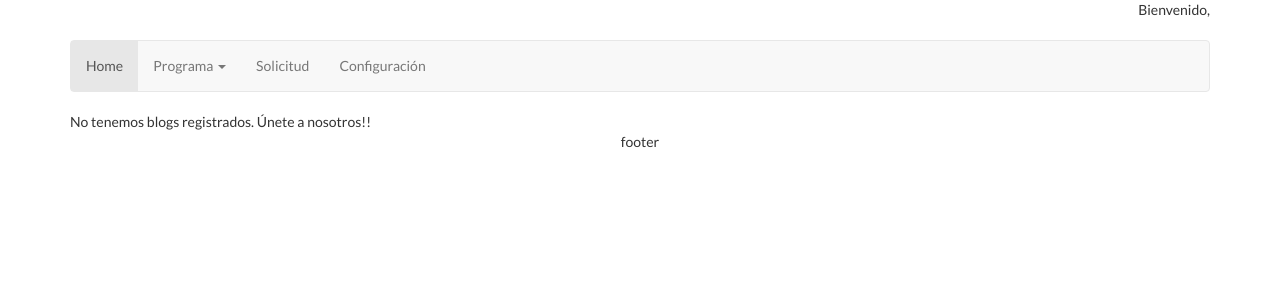
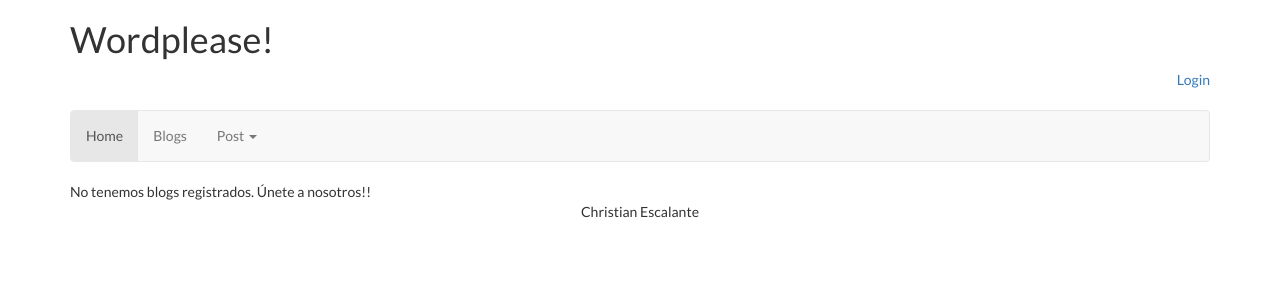
Before and after one commit to christian-es/kc-django-1, a Django app: page /blogs/ in a window 1280 px wide. Shown: the top 300 px of the page. Run offline with Django 3.2, Linux system fonts and the light colour scheme; some libraries are stand-ins or nearby versions.

Commit message:
Mejoras en código

```diff
--- a/blog/views.py
+++ b/blog/views.py
@@ -1,5 +1,7 @@
+from blog.forms import ArticuloForm
 from blog.models import Articulo
 from django.contrib.auth.models import User
+from django.http import HttpResponseNotFound, HttpResponse
 from django.shortcuts import render
 from django.views import View
 from django.utils.decorators import method_decorator
@@ -8,7 +10,9 @@ from django.contrib.auth.decorators import login_required
 
 class HomeView(View):
     def get(self, request):
-        return render(request, 'blog/home.html')
+        posts = Articulo.objects.all().order_by('-created_at')
+        context = {'post_list': posts}
+        return render(request, 'blog/home.html', context)
 
 
 class BlogsView(View):
@@ -18,9 +22,45 @@ class BlogsView(View):
         return render(request, 'blog/blogs.html', context)
 
 
-class PostView(View):
+class PostListView(View):
     def get(self, request, username):
         usuario = User.objects.filter(username=username)
-        posts = Articulo.objects.filter(created_by_id=usuario[0].pk)
+        posts = Articulo.objects.filter(created_by_id=usuario[0].pk).order_by('-created_at')
         context = {'post_list': posts}
         return render(request, 'blog/post.html', context)
+
+
+class PostDetailView(View):
+    def get(self, request, username, pk):
+        possible_usuario = User.objects.filter(username=username)
+
+        if len(possible_usuario) == 0:
+            return HttpResponseNotFound("El usuario no existe")
+        elif len(possible_usuario) > 1:
+            return HttpResponse("Múltiples opciones", status=300)
+
+        post = Articulo.objects.filter(pk=pk)
+        context = {'post': post[0]}
+        return render(request, 'blog/post_detail.html', context)
+
+
+class PostCreateView(View):
+    @method_decorator(login_required())
+    def get(self, request):
+        post_form = ArticuloForm()
+        context = {'form': post_form}
+        return render(request, 'blog/post_create.html', context)
+
+    @method_decorator(login_required())
+    def post(self, request):
+        message = None
+        post_with_user = Articulo(created_by=request.user)
+        post_form = ArticuloForm(request.POST, instance=post_with_user)
+
+        if post_form.is_valid():
+            post_form.save()
+            post_form = ArticuloForm()
+            message = '<p class="bg-success">Post creado correctamente</p>'
+
+        context = {'form': post_form, 'message': message}
+        return render(request, 'blog/post_create.html', context)
--- a/users/views.py
+++ b/users/views.py
@@ -38,4 +38,4 @@ class LogoutView(View):
         if request.user.is_authenticated():
             django_logout(request)
 
-        return redirect('/login')
+        return redirect(request.GET.get('next', "/"))
--- a/wordplease/templates/base.html
+++ b/wordplease/templates/base.html
@@ -15,18 +15,20 @@
 <body>
     <div class="container">
         <header class="header-titulo">
-            <p class="user-data">Bienvenido,
-                <b>{% if user.is_authenticated %}
-                        {{ user.first_name }} {{ user.last_name }} | <a class="glyphicon glyphicon-share" href="/logout"></a>
-                    {% endif %}
-                </b>
-            </p>
+            <h1>Wordplease!</h1>
+            {% if user.is_authenticated %}
+                <p class="user-data">Bienvenido,
+                    <b>{{ user.first_name }} {{ user.last_name }}</b> | <a class="glyphicon glyphicon-share" href="/logout"></a>
+                </p>
+            {% else %}
+                <p class="user-data"><a href="/login">Login</a></p>
+            {% endif %}
         </header>
         {% include "includes/menu.html" %}
         {% block body %} {% endblock %}
 
         <footer class="container-fluid text-center col-md-12">
-            footer
+            Christian Escalante
         </footer>
     </div>
 
--- a/wordplease/templates/includes/menu.html
+++ b/wordplease/templates/includes/menu.html
@@ -1,15 +1,15 @@
 <nav class="navbar navbar-default">
     <ul class="nav navbar-nav navbar-left">
         <li class="active"><a href="/">Home</a></li>
+        <li><a href="/blogs">Blogs</a></li>
         <li class="dropdown">
-            <a href="" class="dropdown-toggle" data-toggle="dropdown" role="button" aria-haspopup="true" aria-expanded="false">Programa <span class="caret"></span></a>
+            <a href="" class="dropdown-toggle" data-toggle="dropdown" role="button" aria-haspopup="true" aria-expanded="false">Post <span class="caret"></span></a>
             <ul class="dropdown-menu">
-                <li><a href="/detail_seguimiento">Seguimiento</a></li>
-                <li><a href="/consulta">Consultas</a></li>
-                <li><a href="">Documentación</a></li>
+                {% if user.is_authenticated %}
+                    <li><a href="/blogs/{{ user.username }}">Mis post</a></li>
+                {% endif %}
+                <li><a href="/blogs/post_create">Crear post</a></li>
             </ul>
         </li>
-        <li><a href="">Solicitud</a></li>
-        <li><a href="">Configuración</a></li>
     </ul>
 </nav>
--- a/wordplease/urls.py
+++ b/wordplease/urls.py
@@ -13,7 +13,7 @@ Including another URLconf
     1. Import the include() function: from django.conf.urls import url, include
     2. Add a URL to urlpatterns:  url(r'^blog/', include('blog.urls'))
 """
-from blog.views import HomeView, BlogsView, PostView
+from blog.views import HomeView, BlogsView, PostDetailView, PostCreateView, PostListView
 from django.conf.urls import url
 from django.contrib import admin
 from users.views import LoginView, LogoutView
@@ -23,7 +23,9 @@ urlpatterns = [
     url(r'^$', HomeView.as_view()),
     url(r'^blogs/$', BlogsView.as_view()),
 
-    url(r'^blogs/(?P<username>[a-zA-Z]+)$', PostView.as_view()),
+    url(r'^blogs/(?P<username>[a-zA-Z]+)$', PostListView.as_view()),
+    url(r'^blogs/(?P<username>[a-zA-Z]+)/(?P<pk>[0-9]+)$', PostDetailView.as_view()),
+    url(r'^blogs/post_create$', PostCreateView.as_view()),
 
     url(r'^login$', LoginView.as_view()),
     url(r'^logout$', LogoutView.as_view()),
```
Also changed, not shown: blog/forms.py (added, +9 -0 lines), blog/static/css/style.css (+0 -93 lines), blog/templates/blog/home.html (+19 -10 lines), blog/templates/blog/post.html (+6 -5 lines), blog/templates/blog/post_create.html (added, +14 -0 lines), blog/templates/blog/post_detail.html (added, +10 -0 lines).
